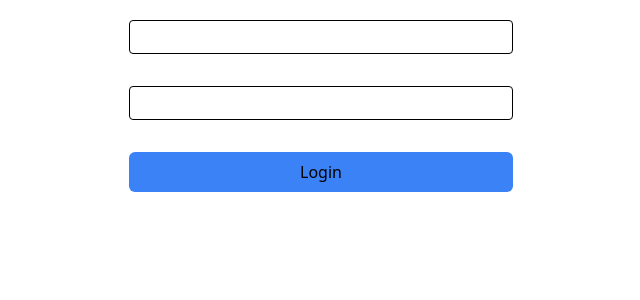
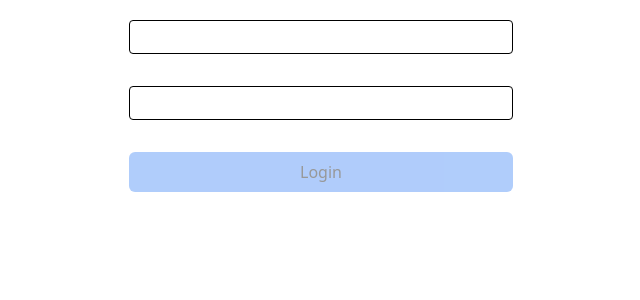
Before and after one commit to LeonardoTrapani/MyDiary, a React (Vite) app in the folder frontend/: page /login in a window 1280 px wide. Shown: the top 300 px of the page, without its empty margins (319-959 px from the left). Built offline with nearby package versions, Linux system fonts and the light colour scheme.

Commit message:
finish form validation

```diff
--- a/frontend/src/components/Button.tsx
+++ b/frontend/src/components/Button.tsx
@@ -1,11 +1,23 @@
-import React, { ReactNode } from 'react';
+import React from 'react';
 
 interface ButtonProps extends React.ButtonHTMLAttributes<HTMLButtonElement> {
   isValid: boolean;
 }
-const Button: React.FC<ButtonProps> = ({ children, ...props }) => {
+const Button: React.FC<ButtonProps> = ({ children, isValid, ...props }) => {
+  const buttonClickHandler = (event: React.MouseEvent<HTMLButtonElement>) => {
+    if (!isValid) {
+      event.preventDefault();
+    }
+  };
   return (
-    <button {...props} className={'h-10 bg-blue-500 min-w-full rounded-md'}>
+    <button
+      {...props}
+      onClick={buttonClickHandler}
+      className={
+        'h-10 bg-blue-500 min-w-full rounded-md ' +
+        (isValid ? '' : 'opacity-40 hover:cursor-not-allowed')
+      }
+    >
       {children}
     </button>
   );
--- a/frontend/src/hooks.ts
+++ b/frontend/src/hooks.ts
@@ -1,7 +1,7 @@
 import { useDispatch, useSelector } from 'react-redux';
 import type { TypedUseSelectorHook } from 'react-redux';
 import type { RootState, AppDispatch } from './store';
-import React, { useEffect, useState, useRef } from 'react';
+import React, { useEffect, useState, useRef, useMemo } from 'react';
 
 // Use throughout your app instead of plain `useDispatch` and `useSelector`
 export const useAppDispatch: () => AppDispatch = useDispatch;
@@ -34,12 +34,13 @@ export const useInput = (
     // eslint-disable-next-line react-hooks/exhaustive-deps
   }, [value]);
 
-  const hasError = !isValid && hasBeenTouched;
+  const hasError = useMemo(
+    () => !isValid && hasBeenTouched,
+    [isValid, hasBeenTouched]
+  );
+
   const onChangeValue = (event: React.ChangeEvent<HTMLInputElement>) => {
     setValue(event.target.value);
-  };
-  const onBlur = () => {
-    validate();
   };
   const validate = () => {
     setHasBeenTouched(true);
@@ -48,7 +49,14 @@ export const useInput = (
     setIsValid(checksValidResult.isValid);
     return checksValidResult.isValid;
   };
-  return { value, onChangeValue, onBlur, errorMessage, hasError, validate };
+  return {
+    value,
+    onChangeValue,
+    errorMessage,
+    hasError,
+    validate,
+    isValid,
+  };
 };
 
 const areAllChecksValid = (
--- a/frontend/src/pages/Login.tsx
+++ b/frontend/src/pages/Login.tsx
@@ -1,4 +1,4 @@
-import React from 'react';
+import React, { useMemo } from 'react';
 import Button from '../components/Button';
 import Input from '../components/Input';
 import { useInput } from '../hooks';
@@ -10,6 +10,7 @@ export const LoginPage: React.FC = () => {
     hasError: emailError,
     errorMessage: emailErrorMessage,
     validate: validateEmail,
+    isValid: isEmailValid,
   } = useInput([
     { check: emailValidCheck, errorMessage: 'Please enter a valid email' },
   ]);
@@ -20,16 +21,20 @@ export const LoginPage: React.FC = () => {
     onChangeValue: passwordChangeHandler,
     errorMessage: passwordErrorMessage,
     validate: validatePassword,
+    isValid: isPasswordValid,
   } = useInput(passwordInputChecks);
+
+  const isFormValid = useMemo(
+    () => isEmailValid && isPasswordValid,
+    [isEmailValid, isPasswordValid]
+  );
 
   const loginSubmitHandler = (event: React.FormEvent<HTMLFormElement>) => {
     event.preventDefault();
-    const emailValid = validateEmail();
-    const passwordValid = validatePassword();
-    if (!emailValid || !passwordValid) {
-      console.log('not valid');
+    if (!isFormValid) {
       return;
     }
+    console.log(emailValue, passwordValue, 'VALID!!!');
     //SEND HTTP REQUEST
   };
 
@@ -55,11 +60,14 @@ export const LoginPage: React.FC = () => {
           hasError={passwordError}
           errorMessage={passwordErrorMessage}
         />
-        <Button isValid={true}>Login</Button>
+        <Button isValid={isFormValid} type='submit'>
+          Login
+        </Button>
       </form>
     </>
   );
 };
+
 const emailValidCheck = (email: string) => {
   const validateEmail = (email: string) => {
     return String(email)
```
